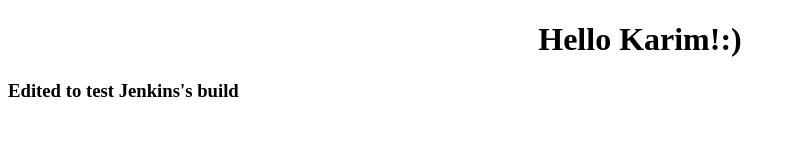
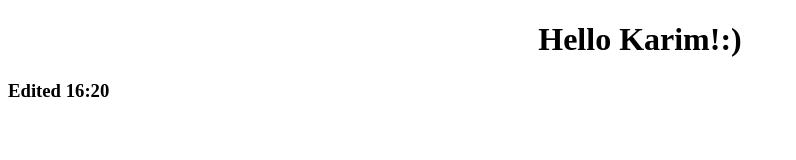
Before and after one commit to Oueslati99/DevSecOps, a plain HTML site: page Index.html in a window 1280 px wide. Shown: the whole page, without its empty margins (0-796 px from the left). Drawn offline with Linux system fonts and the light colour scheme.

Commit message:
Edited for testing

```diff
--- a/Index.html
+++ b/Index.html
@@ -7,6 +7,6 @@
 
     <body>
     <h1> <center> Hello Karim!:) </center> </h1>
-    <h3> Edited to test Jenkins's build <h3>
+    <h3> Edited 16:20 <h3>
 </body>
 </html>
```
